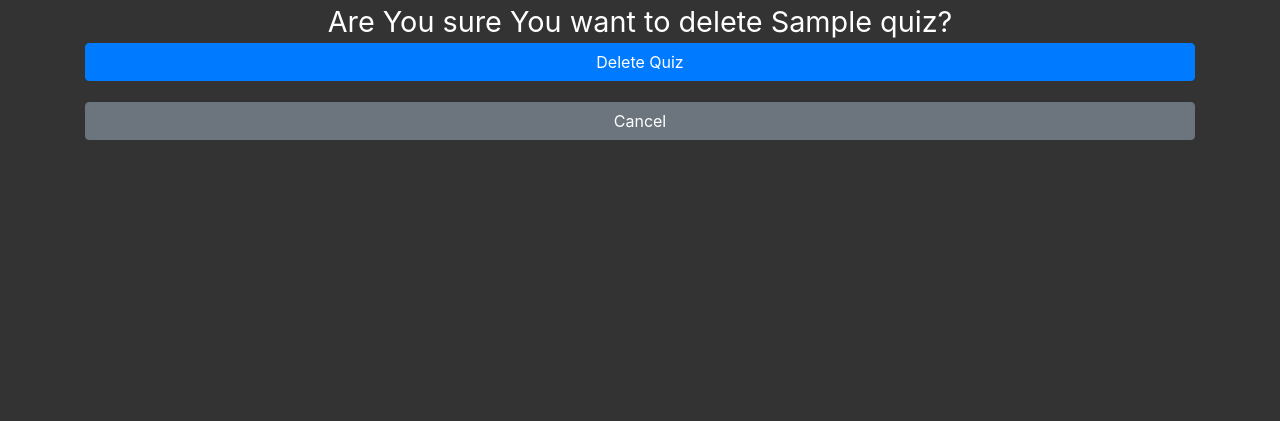
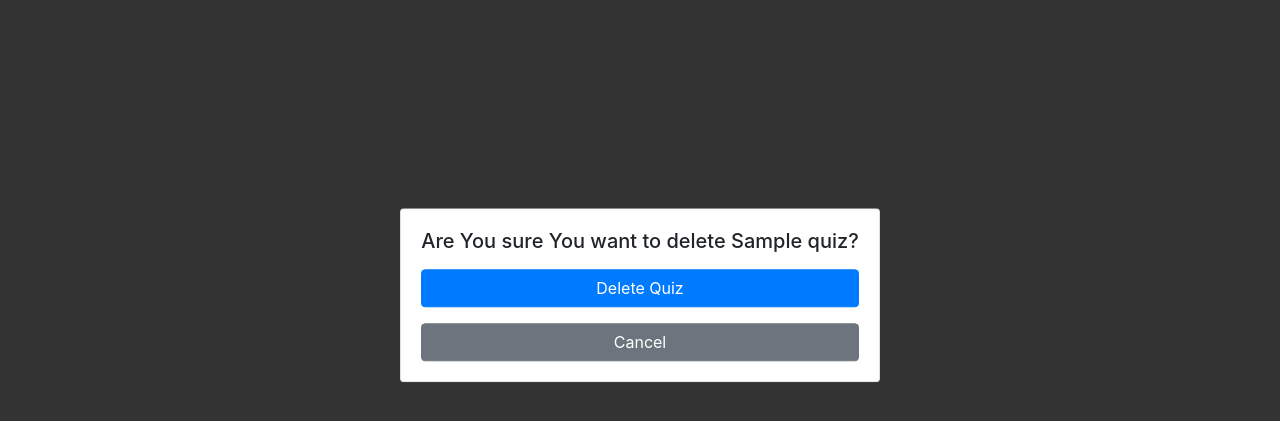
Before and after one commit to Camillus83/QuizApp, a Django app: page /quiz/delete/00000000-0000-0000-0000-000000000001/ in a window 1280 px wide. Shown: the part 56-477 px from the top of the page. Run offline with Django 4.2, Linux system fonts and the light colour scheme; a user stored in the database is signed in; tables that the repository leaves empty hold one stand-in row (values such as "Sample post"); parts of the project's set-up code (start-up, migrations or seed data) failed here and were passed over; some libraries are stand-ins or nearby versions.

Commit message:
quiz_delete template update

```diff
--- a/static/css/base.css
+++ b/static/css/base.css
@@ -61,7 +61,8 @@ body {
 
 .login_form,
 .quiz_create,
-.quiz_edit {
+.quiz_edit,
+.quiz_delete {
     left: 50%;
     position: absolute;
     top: 45%;
@@ -82,10 +83,3 @@ body {
     line-height: 1.5;
     text-align: center;
 }
-
-.quiz_delete {
-    font-size: 1.8rem;
-    line-height: 1.5;
-    text-align: center;
-    color: #fff;
-}
--- a/templates/quiz/quiz_delete.html
+++ b/templates/quiz/quiz_delete.html
@@ -5,10 +5,18 @@
 {% block content %}
 <div class="quiz_delete">
     <form action="" method="post" enctype="multipart/form-data">
-        {% csrf_token %}
-        <h>Are You sure You want to delete {{quiz.title}}?</h>
-        <button type="submit" value="Update quiz" class="btn btn-primary w-100 mb-3">Delete Quiz</button>
-        <a href="{{quiz.get_absolute_url_my_quizes}}" role="button" class="btn btn-secondary w-100">Cancel</a>
+        <div class="card" style="width: 30rem;">
+            <div class="card-body">
+                <h5 class="card-title">Are You sure You want to delete {{quiz.title}}?</h5>
+                <p class="card-text">
+                    {% csrf_token %}
+                    {{ form|crispy }}</p>
+                <button type="submit" value="Update quiz" class="btn btn-primary w-100 mb-3">Delete Quiz</button>
+                <a href="{{quiz.get_absolute_url_my_quizes}}" role="button" class="btn btn-secondary w-100">Cancel</a>
+            </div>
+        </div>
+
+
     </form>
 </div>
 
```
